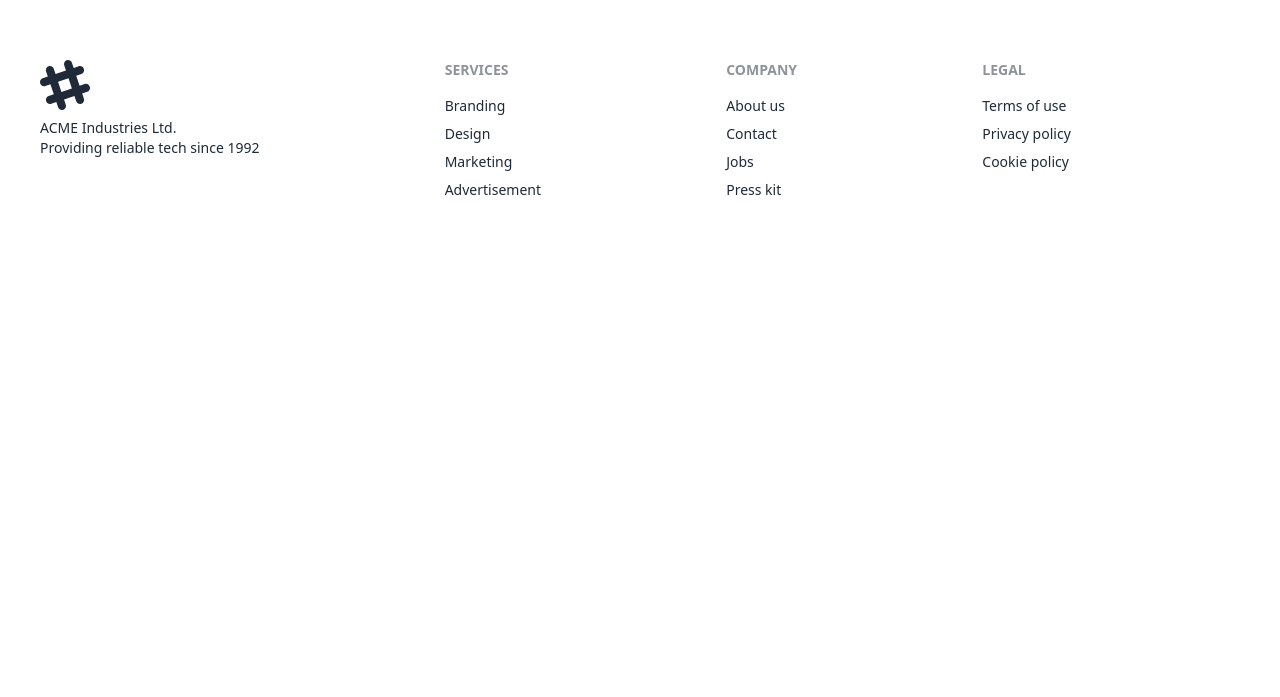
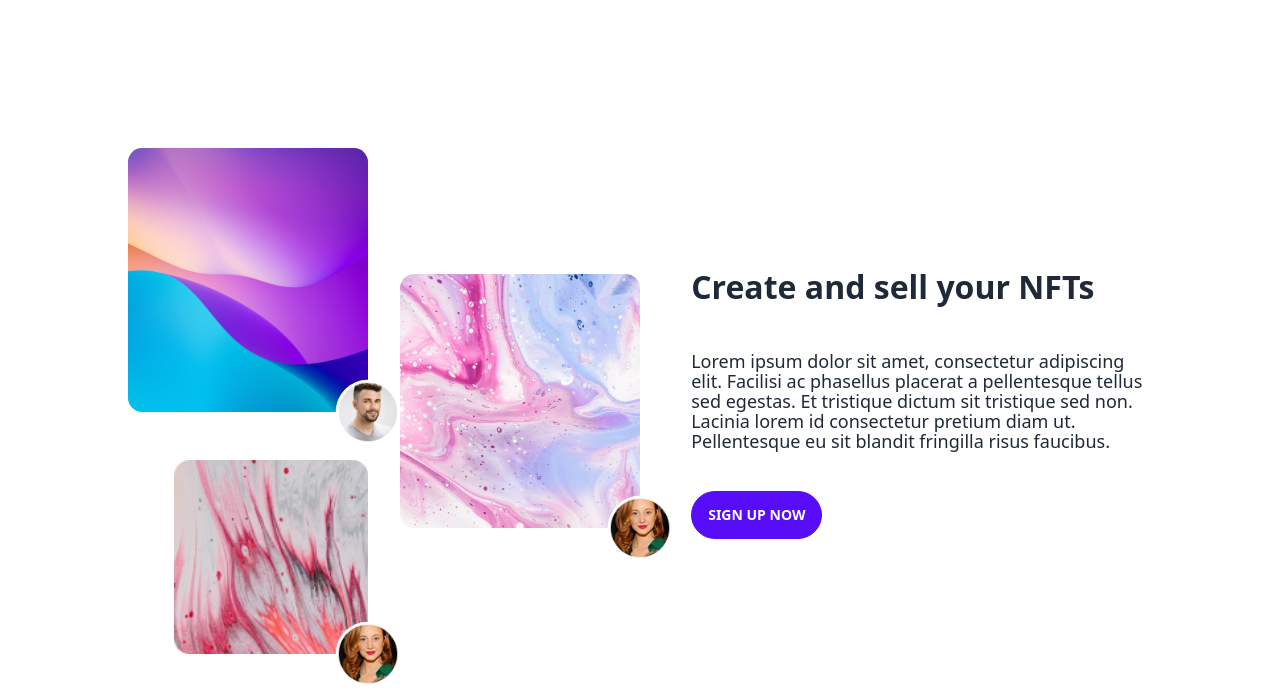
Before and after one commit to foadtkf/NFTERS-Task, a Next.js app: page / in a window 1280 px wide. Shown: the part 2163-2860 px from the top of the page. Before the commit the page ends 2403 px from the top, so only its background shows below. Built offline with nearby package versions, Linux system fonts and the light colour scheme.

Commit message:
CreateAndSellNFT Done

```diff
--- a/components/home/collectionnft.jsx
+++ b/components/home/collectionnft.jsx
@@ -1,9 +1,7 @@
 import Image from "next/image";
 import React from "react";
 import leftimg from "/assets/nftmarketplace/leftimg.png";
-import mid from "/assets/nftmarketplace/mid1.png";
 import mid2 from "/assets/nftmarketplace/mid2.png";
-import mid3 from "/assets/nftmarketplace/mid3.png";
 import hero from "/assets/hero.svg";
 import cf1 from "/assets/collectionfeaturednfts/cf1.png";
 import cf2 from "/assets/collectionfeaturednfts/cf2.png";
@@ -44,9 +42,12 @@ const CollectionNFT = () => {
       <h2 className="uppercase font-extrabold text-[20px] md:text-[25px] text-black py-[3%]">
         Collection featured nfts
       </h2>
-      <div className="flex flex-wrap lg:flex-nowrap  md:flex-row flex-col gap-x-4 gap-y-4">
+      <div className="flex flex-wrap lg:flex-nowrap  md:flex-row flex-col lg:gap-x-4 gap-y-4">
         {collections.map((collection, index) => (
-          <div key={index} className="lg:w-[33%] md:mx-0 px-[5%] md:px-0">
+          <div
+            key={index}
+            className="lg:w-[33%] md:max-w-[50%] md:mx-0 px-[5%] md:px-0"
+          >
             <div className="flex  gap-x-2">
               <div className="max-w-[75%] flex flex-col justify-center">
                 <Image
--- /dev/null
+++ b/components/home/createandsellnft.jsx
@@ -0,0 +1,125 @@
+import Image from "next/image";
+import React from "react";
+import leftimg from "/assets/nftmarketplace/leftimg.png";
+import mid2 from "/assets/nftmarketplace/mid2.png";
+import hero from "/assets/hero.svg";
+import user1 from "/assets/users/user1.png";
+import user2 from "/assets/users/user2.png";
+const CreateAndSellNFT = () => {
+  return (
+    <div className="lg:px-[10%] py-[10%] md:grid grid-cols-2 flex flex-col gap-y-8">
+      <div className="grid grid-cols-2 gap-x-3 md:gap-x-8 md:px-0 px-4">
+        <div className="flex flex-col h-full">
+          <div className="indicator flex-1 w-full h-full">
+            <div
+              className="indicator-item indicator-bottom indicator-end "
+              style={{
+                zIndex: "1020",
+              }}
+            >
+              <Image
+                src={user1}
+                className="rounded-full hidden md:block"
+                width={65}
+                height={65}
+                alt=""
+              />
+              <Image
+                src={user1}
+                className="rounded-full md:hidden "
+                width={35}
+                height={35}
+                alt=""
+              />
+            </div>
+            <Image
+              src={hero}
+              width={300}
+              height={300}
+              className="rounded-lg"
+              alt=""
+            />
+          </div>
+          <div className="indicator  flex-1 w-full h-full pt-[20%]  justify-end">
+            <div
+              className="indicator-item indicator-bottom indicator-end "
+              style={{
+                zIndex: "1020",
+              }}
+            >
+              <Image
+                src={user2}
+                className="rounded-full hidden md:block"
+                width={65}
+                height={65}
+                alt=""
+              />
+              <Image
+                src={user2}
+                className="rounded-full md:hidden "
+                width={35}
+                height={35}
+                alt=""
+              />
+            </div>
+            <Image
+              src={mid2}
+              width={194}
+              height={214}
+              className="rounded-lg"
+              alt=""
+            />
+          </div>
+        </div>
+        <div className="flex flex-col justify-center">
+          <div className="indicator  max-w-full">
+            <div
+              className="indicator-item indicator-bottom indicator-end "
+              style={{
+                zIndex: "1020",
+              }}
+            >
+              <Image
+                src={user2}
+                className="rounded-full hidden md:block"
+                width={65}
+                height={65}
+                alt=""
+              />
+              <Image
+                src={user2}
+                className="rounded-full md:hidden "
+                width={35}
+                height={35}
+                alt=""
+              />
+            </div>
+            <Image
+              src={leftimg}
+              width={300}
+              height={300}
+              className="rounded-lg"
+              alt=""
+            />
+          </div>
+        </div>
+      </div>
+      <div className="flex flex-col gap-y-4 md:gap-y-10 pl-[10%] justify-center">
+        <h2 className="text-[24px] font-extrabold md:text-[32px]">
+          Create and sell your NFTs
+        </h2>
+        <p className="text-sm md:text-[18px]">
+          Lorem ipsum dolor sit amet, consectetur adipiscing elit. Facilisi ac
+          phasellus placerat a pellentesque tellus sed egestas. Et tristique
+          dictum sit tristique sed non. Lacinia lorem id consectetur pretium
+          diam ut. Pellentesque eu sit blandit fringilla risus faucibus.
+        </p>
+        <div>
+          <p className="btn btn-primary rounded-full">Sign Up Now</p>
+        </div>
+      </div>
+    </div>
+  );
+};
+
+export default CreateAndSellNFT;
--- a/pages/index.js
+++ b/pages/index.js
@@ -5,6 +5,7 @@ import Hero from "../components/home/hero";
 import AmazeNFT from "../components/home/amazenft";
 import NFTMarket from "../components/home/nftmarket";
 import CollectionNFT from "../components/home/collectionnft";
+import CreateAndSellNFT from "../components/home/createandsellnft";
 
 export default function Home() {
   return (
@@ -20,6 +21,7 @@ export default function Home() {
       <AmazeNFT />
       <NFTMarket />
       <CollectionNFT />
+      <CreateAndSellNFT />
     </div>
   );
 }
```
Also changed, not shown: assets/users/user1.png (added), assets/users/user2.png (added).
